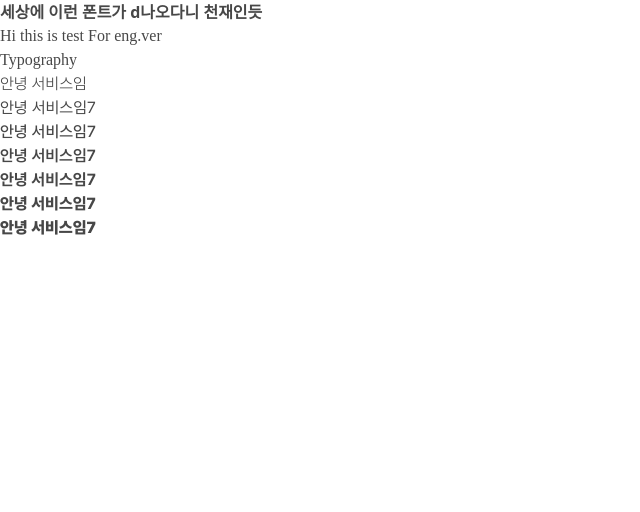
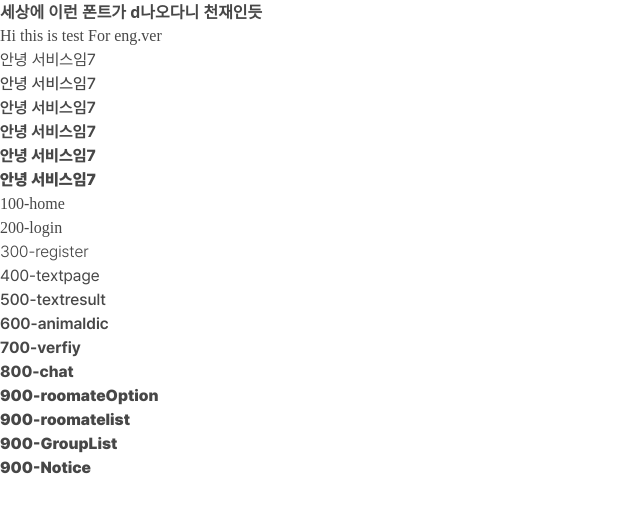
Before and after one commit to causyj/Roomate-FE, a React (Create React App) app: page / in a window 1280 px wide. Shown: the top 512 px of the page, without its empty margins (0-640 px from the left). Built offline with nearby package versions, Linux system fonts and the light colour scheme.

Commit message:
Updated App.tsx : update router and add Link to Home.tsx

```diff
--- a/src/pages/animaldict/AnimalDetail.tsx
+++ /dev/null
@@ -1,5 +0,0 @@
-export function AnimalDictionary() {
-    return (
-        <div>동물유형별 특징을 보여주는 페이지입니다.</div>
-    )
-}
--- a/src/pages/group/GroupDetail.tsx
+++ /dev/null
@@ -1,5 +0,0 @@
-export function GroupDetail() {
-    return (
-        <div>모임의 상세 페이지를 보여주는 페이지입니다</div>
-    )
-}
--- a/src/pages/group/GroupList.tsx
+++ b/src/pages/group/GroupList.tsx
@@ -1,4 +1,4 @@
-export function AnimalDictionary() {
+export function GroupList() {
     return (
         <div>모임의 전체목록을 보여주는 페이지 입니다</div>
     )
--- a/src/pages/group/GroupRecommend.tsx
+++ /dev/null
@@ -1,5 +0,0 @@
-export function GroupRecommend() {
-    return (
-        <div>모임을 추천해주는 페이지입니다.</div>
-    )
-}
--- a/src/pages/home/Home.tsx
+++ b/src/pages/home/Home.tsx
@@ -1,5 +1,6 @@
 import CircularProgress from '@mui/material/CircularProgress';
 import Box from '@mui/material/Box';
+import { Link } from 'react-router-dom';
 
 export function Home() {
     return (
@@ -7,14 +8,51 @@ export function Home() {
             <div className='font-bold'>세상에 이런 폰트가 d나오다니 천재인듯</div>
 
             <div className="font-['100']">Hi this is test For eng.ver </div>
-            <div className="font-['200'] text-primary-sd">Typography </div>
-            <div className="font-['300'] ">안녕 서비스임</div>
+
             <div className="font-['400']">안녕 서비스임7</div>
             <div className="font-['500']">안녕 서비스임7</div>
             <div className="font-['600']">안녕 서비스임7</div>
             <div className="font-['700']">안녕 서비스임7</div>
             <div className="font-['800']">안녕 서비스임7</div>
             <div className="font-['900']">안녕 서비스임7</div>
+            <div className='flex flex-col'>
+            <Link to='/'>
+                <div className="font-['100'] ">100-home</div>
+            </Link>
+            <Link to='/Login'>
+                <div className="font-['200'] ">200-login</div>
+            </Link>
+            <Link to='/Register'>
+                <div className="font-['300'] ">300-register</div>
+            </Link>
+            <Link to='/TestPage'>
+                <div className="font-['400'] ">400-textpage</div>
+            </Link>
+            <Link to='/TestResult'>
+                <div className="font-['500'] ">500-textresult</div>
+            </Link>
+            <Link to='/animaldict'>
+                <div className="font-['600'] ">600-animaldic</div>
+            </Link>
+            <Link to='/verify'>
+                <div className="font-['700'] ">700-verfiy</div>
+            </Link>
+            <Link to='/chat'>
+                <div className="font-['800'] ">800-chat</div>
+            </Link>
+            <Link to='/roomateOption'>
+                <div className="font-['900'] ">900-roomateOption</div>
+            </Link>
+            <Link to='/roomateList'>
+                <div className="font-['900'] ">900-roomatelist</div>
+            </Link>
+            <Link to='/group'>
+                <div className="font-['900'] ">900-GroupList</div>
+            </Link>
+            <Link to='/notice'>
+                <div className="font-['900'] ">900-Notice</div>
+            </Link>
+            </div>
         </div>
     )
 }
--- a/src/pages/roomatelist/RoomateFavorite.tsx
+++ /dev/null
@@ -1,5 +0,0 @@
-export function RoomateFavorite() {
-    return (
-        <div>찜한 룸메이트를 보여주는 페이지입니다.</div>
-    )
-}
--- a/src/pages/roomatelist/RoomateList.tsx
+++ /dev/null
@@ -1,5 +0,0 @@
-export function RoomateList() {
-    return (
-        <div>모든 룸메이트를 보여주는 페이지입니다.</div>
-    )
-}
```
Also changed, not shown: src/App.tsx (+23 -12 lines).
